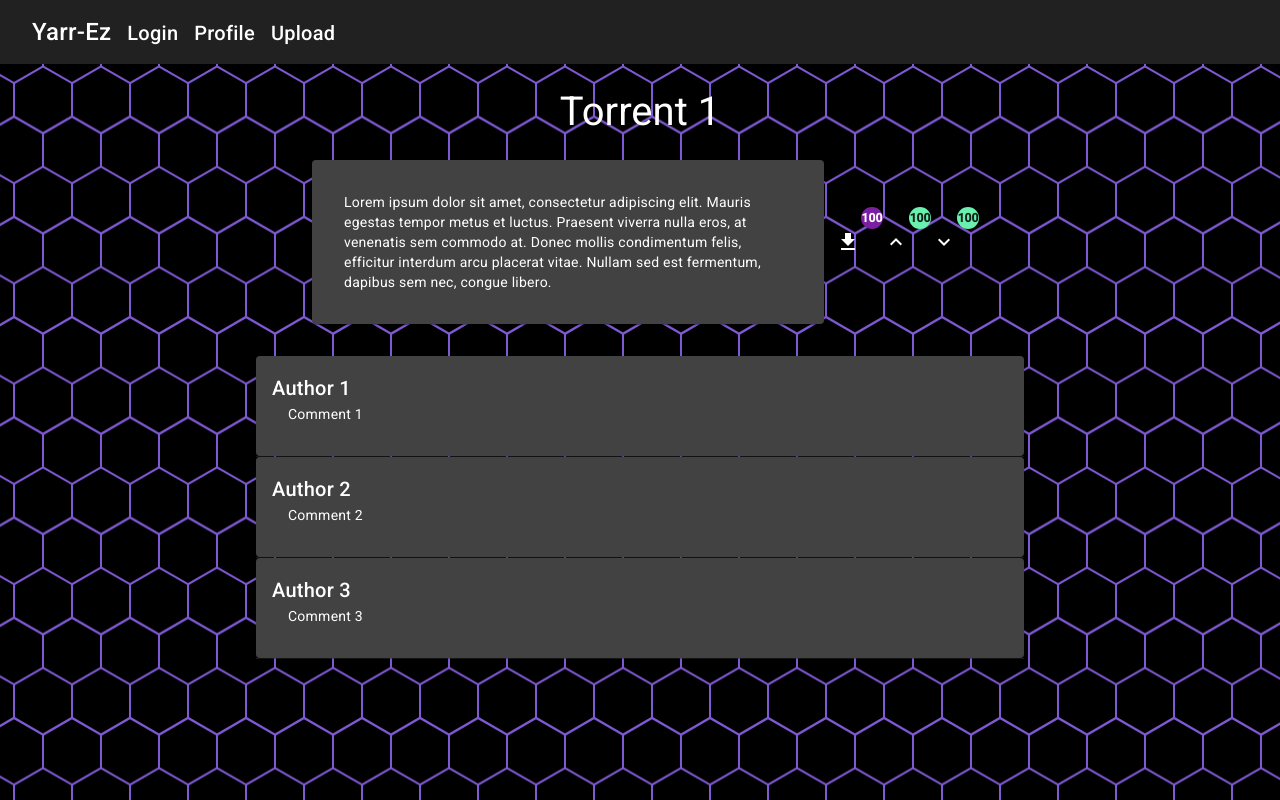
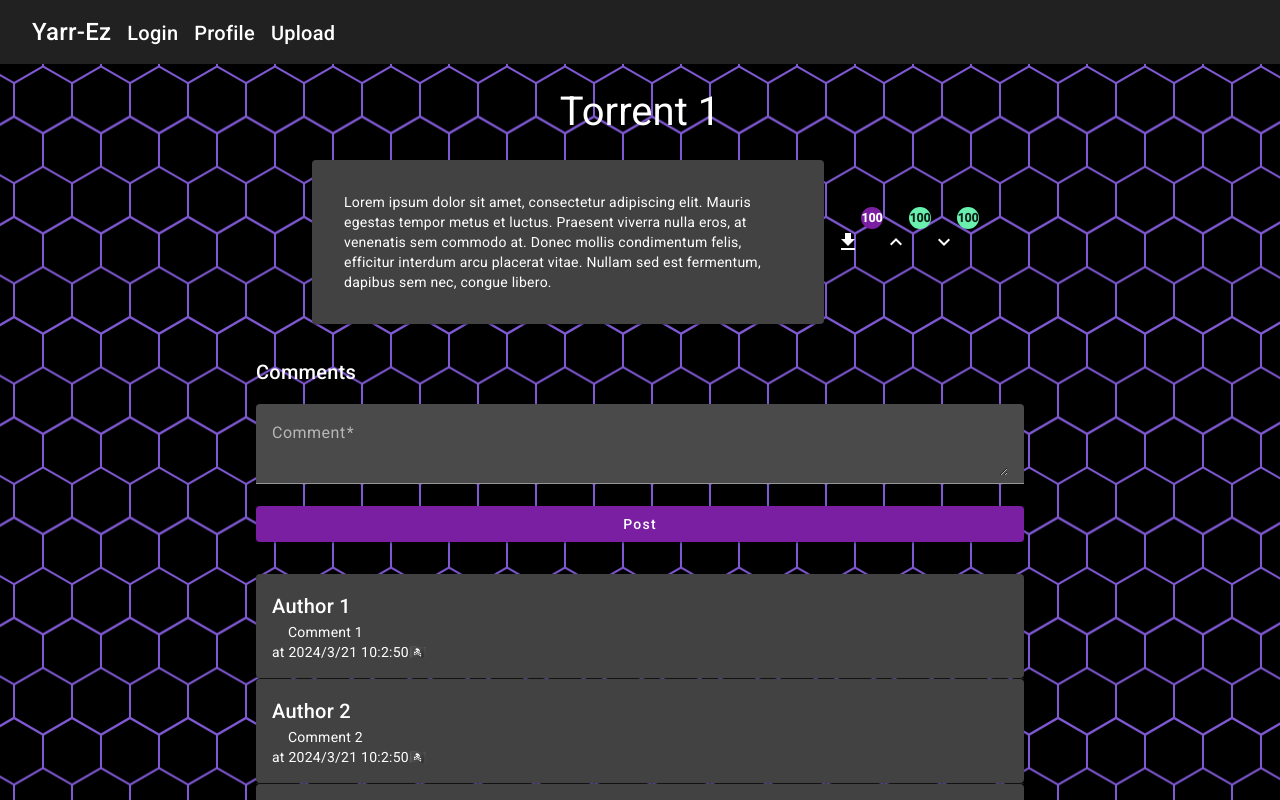
Before and after one commit to hgergely03/SZTE-IB471G, an Angular app: page /details/1 in a window 1280 px wide. Built offline with nearby package versions, Linux system fonts and the light colour scheme.

Commit message:
Add comment posting to details page

```diff
--- a/src/app/pages/details/details.component.html
+++ b/src/app/pages/details/details.component.html
@@ -3,17 +3,26 @@
     <mat-card>
         <mat-card-content>{{MOCK_DATA.description}}</mat-card-content>
     </mat-card>
-    <div>
-        <app-torrent-actions [torrent]="MOCK_DATA"></app-torrent-actions>
-    </div>
+    <app-torrent-actions [torrent]="MOCK_DATA"></app-torrent-actions>
 </main>
 
 <section>
     <div class="comments">
+        <h2>Comments</h2>
+        <form [formGroup]="comment">
+            <mat-form-field>
+                <mat-label>Comment</mat-label>
+                <textarea matInput formControlName="content"></textarea>
+                <mat-error *ngIf="comment.controls.content.invalid">Comment must not be empty!</mat-error>
+            </mat-form-field>
+            <button mat-raised-button color="primary">Post</button>
+        </form>
+
         @for (comment of MOCK_DATA.comments; track $index) {
             <mat-card>
                 <mat-card-title>{{comment.userName}}</mat-card-title>
                 <mat-card-content>{{comment.content}}</mat-card-content>
+                <mat-card-footer>at {{comment.date | yarrTime }}</mat-card-footer>
             </mat-card>
             <mat-divider></mat-divider>
         }
--- a/src/app/pages/details/details.component.scss
+++ b/src/app/pages/details/details.component.scss
@@ -29,6 +29,12 @@ section {
     flex-direction: column;
 }
 
+form {
+    display: flex;
+    flex-direction: column;
+    margin-bottom: 2rem;
+}
+
 @media screen and (max-width: 992px) {
     main {
         flex-direction: column;
--- a/src/app/pages/details/details.component.ts
+++ b/src/app/pages/details/details.component.ts
@@ -1,8 +1,14 @@
-import { Component, Input, OnInit } from '@angular/core';
+import { Component, Input } from '@angular/core';
 import { Torrent } from '../../model/torrent';
 import { MatCardModule } from '@angular/material/card';
 import { MatDividerModule } from '@angular/material/divider';
 import { TorrentActionsComponent } from "../../components/torrent-actions/torrent-actions.component";
+import { YarrTimePipe } from '../../pipes/yarr-time.pipe';
+import { FormControl, FormGroup, ReactiveFormsModule, Validators } from '@angular/forms';
+import { MatFormFieldModule } from '@angular/material/form-field';
+import { MatInputModule } from '@angular/material/input';
+import { MatButtonModule } from '@angular/material/button';
+import { CommonModule, NgIf } from "@angular/common";
 
 @Component({
     selector: 'app-details',
@@ -12,7 +18,13 @@ import { TorrentActionsComponent } from "../../components/torrent-actions/torren
     imports: [
         MatCardModule,
         MatDividerModule,
-    TorrentActionsComponent
+        TorrentActionsComponent,
+        ReactiveFormsModule,
+        MatFormFieldModule,
+        MatInputModule,
+        MatButtonModule,
+        CommonModule,
+        YarrTimePipe
     ]
 })
 export class DetailsComponent {
@@ -20,6 +32,10 @@ export class DetailsComponent {
     set id(id: number) {
         console.log('id', id);
     };
+
+    comment = new FormGroup({
+        content: new FormControl('', Validators.required),
+    });
 
     MOCK_DATA: Torrent =
         {
```
Lines whose indentation alone changed are shown as unchanged.
